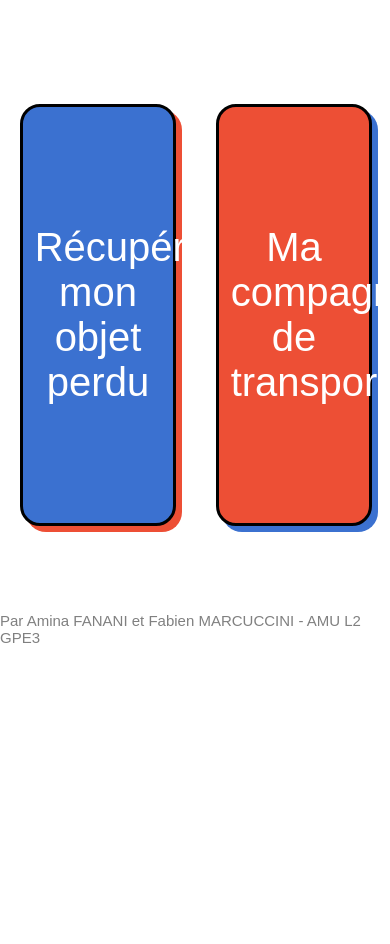
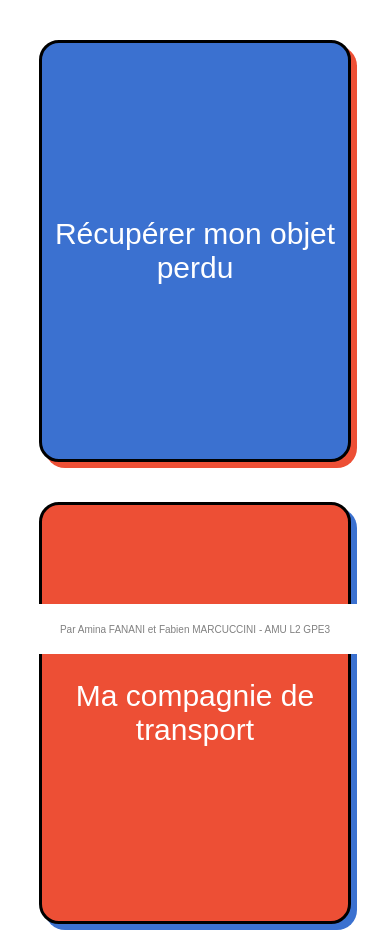
Before and after one commit to fabien-mrccc/univ-s4-web-project-transport_objet_perdu, a Flask app: page / in a window 390 px wide; the page is wider, and only the part inside the window is pictured. Shown: the part 190-1134 px from the top of that part. Before the commit the page ends 833 px from the top of that part, so only its background shows below. Run offline with Flask 3, Linux system fonts and the light colour scheme.

Commit message:
change title pages and retrieve responsive code for home page

```diff
--- a/static/style.css
+++ b/static/style.css
@@ -231,5 +231,26 @@ input[type="text"] {
 }
 
 /*########################
+#        RESPONSIVE      #
+########################*/
+
+@media (max-width: 600px) {
+    .home-buttons {
+        height: auto;
+        flex-direction: column;
+        margin-bottom: 50px;
+    }
+
+    .home-button {
+        width: 80vw;
+        font-size: 30px;
+    }
+
+    footer {
+        font-size: 10px;
+    }
+}
+
+/*########################
 #           END          #
 ########################*/
--- a/templates/header.html
+++ b/templates/header.html
@@ -5,7 +5,7 @@
         <meta name="viewport" content="width=device-width, initial-scale=1.0">
         <link rel="stylesheet" href="/static/style.css">
         <link rel="icon" href="/static/TOP-logo.png">
-        <title>Accueil</title>
+        <title>TOP - Transport Objet Perdu</title>
         <script src="/static/script.js"></script>
     </head>
     <body>
```
